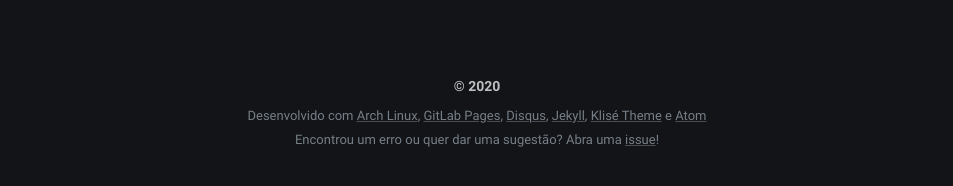
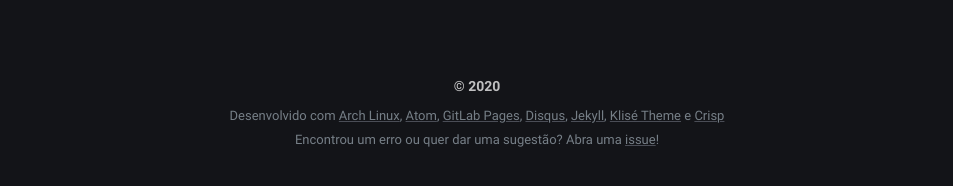
Before and after one commit to marieldejesus12/marieldejesus12.github.io, a Jekyll site: the page built from index.md, in a window 1280 px wide. Shown: the part 629-815 px from the top of the page, without its empty margins (163-1116 px from the left). Built offline with Jekyll 4.4.1, drawn with Linux system fonts in a browser that asks for light colours.

Commit message:
Implementação do Crisp

```diff
--- a/_includes/footer.html
+++ b/_includes/footer.html
@@ -2,8 +2,9 @@
   <span class="footer_item">&copy; {{ site.time | date: "%Y" }}</span>
   <!-- <span class="footer_item">{% include search-google.html %}</span> -->
   <small class="footer_theme-copyright">
-    Desenvolvido com <a href="https://www.archlinux.org/" target="blank" >Arch Linux</a>, <a href="https://about.gitlab.com/stages-devops-lifecycle/pages/" target="blank" >GitLab Pages</a>, <a href="https://disqus.com/" target="blank" >Disqus</a>, <a href="https://jekyllrb.com/" target="blank" >Jekyll</a>, <a href="https://github.com/piharpi/jekyll-klise" target="blank"  >Klisé Theme</a> e <a href="https://atom.io/" target="blank" >Atom</a>
+    Desenvolvido com <a href="https://www.archlinux.org/" target="blank" >Arch Linux</a>, <a href="https://atom.io/" target="blank" >Atom</a>, <a href="https://about.gitlab.com/stages-devops-lifecycle/pages/" target="blank" >GitLab Pages</a>, <a href="https://disqus.com/" target="blank" >Disqus</a>, <a href="https://jekyllrb.com/" target="blank" >Jekyll</a>, <a href="https://github.com/piharpi/jekyll-klise" target="blank"  >Klisé Theme</a> e <a href="https://crisp.chat/pt/" target="blank" >Crisp</a>
     <br>Encontrou um erro ou quer dar uma sugestão? Abra uma <a href="https://gitlab.com/marieldejesus12/marieldejesus12.gitlab.io/-/issues/new" target="blank">issue</a>!<br />
   </small>
 </footer>
 <script src="/assets/js/main.js" defer="defer"></script>
+<script type="text/javascript">window.$crisp=[];window.CRISP_WEBSITE_ID="160dc618-ec47-403a-b942-eceb5ea15f3a";(function(){d=document;s=d.createElement("script");s.src="https://client.crisp.chat/l.js";s.async=1;d.getElementsByTagName("head")[0].appendChild(s);})();</script>
```
